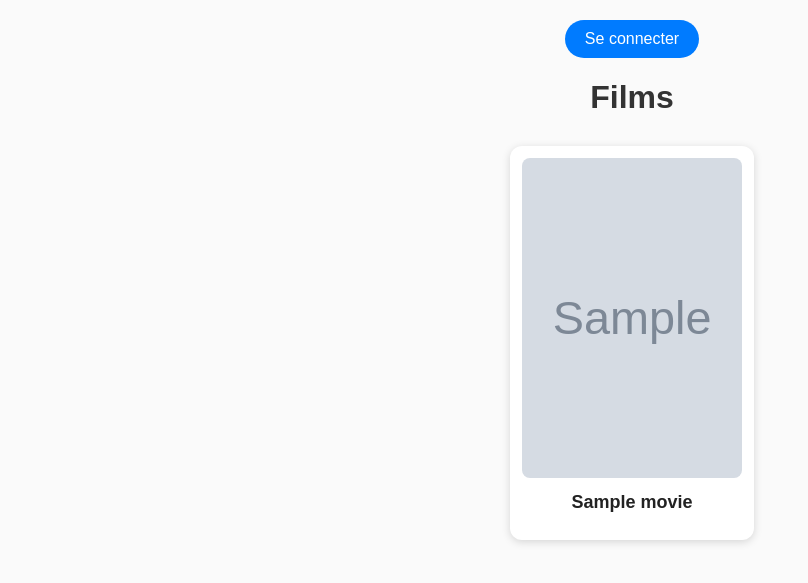
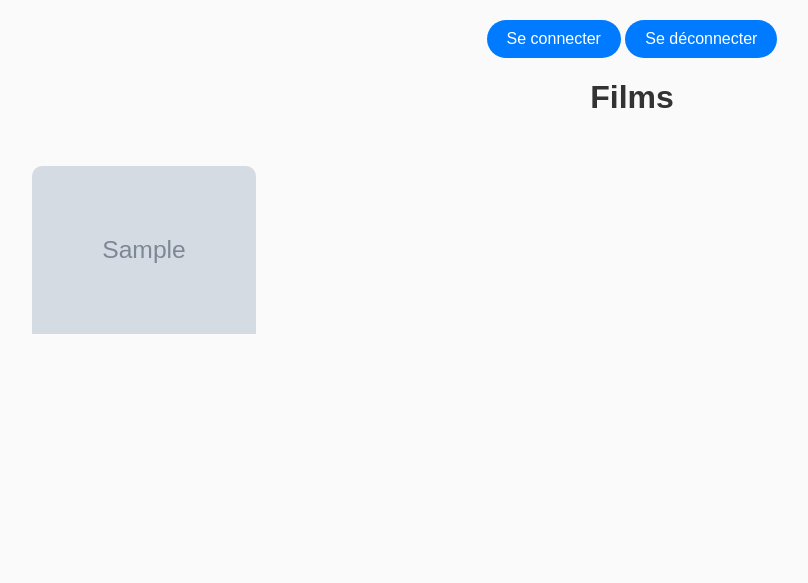
Before and after one commit to beieb/WEBMovie, a Flask app: template templates/main.html in a window 1280 px wide. Shown: the top 583 px of the page, without its empty margins (8-816 px from the left). Run offline with Flask 3, Linux system fonts and the light colour scheme; the template is opened without the code that fills it: most values are stand-ins (such as "Sample title", 1, 10 or a date in 2020); grey boxes marked "Sample" are stand-in pictures.

Commit message:
main+movie_item
création des movie_items qui quand on passe la souris sur une affiche de film donne le titre la note moyenne et la possibilité de noté, utilisé dans le main il est possible de les réutiliser dans d'autre page

```diff
--- a/main.py
+++ b/main.py
@@ -1,9 +1,11 @@
 import os
-from flask import Flask, render_template
+from flask import Flask, redirect, render_template, session, request
 from pymongo import MongoClient
 from tmdbv3api import TMDb, Movie
 from neo4j import GraphDatabase
 import requests
+
+
 
 
 # =============================
@@ -47,7 +49,7 @@ class Neo4jConnection:
 # =============================
 #       CONFIGURATION
 # =============================
-db_uri = os.getenv("NEO4J_URI", "neo4j://127.0.0.1:7687")
+db_uri = os.getenv("NEO4J_URI", "bolt://127.0.0.1:7687")
 db_user = os.getenv("NEO4J_USER", "neo4j")
 db_password = os.getenv("NEO4J_PASSWORD", "neo4j_password")
 
@@ -72,11 +74,12 @@ db = client["movie"]
 @app.route("/main")
 def main():
     best_movies = list(
-        db.movie
+        db.movies_metadata
           .find({"vote_average": {"$gt": 8}})
           .sort("vote_count", -1)
-          .limit(5)
+          .limit(12)
     )
+
 
     for film in best_movies:
         imdb_id = film.get("imdb_id")
@@ -113,6 +116,11 @@ def login():
 
     return render_template("login.html")
 
+@app.route("/logout")
+def logout():
+    session.clear()
+    return redirect("/main")
+
 @app.route("/neo4j/user")
 def neo4j_user():
     cypher = """
@@ -129,7 +137,18 @@ def neo4j_user():
 
     return {"movies": results}
 
+@app.route("/rate_movie", methods=["POST"])
+def rate_movie():
+    movie_id = request.form.get("movie_id")
+    rating = request.form.get("rating")
+    user_id = session.get("user_id")
 
+    db.ratings.insert_one({
+        "user_id": user_id,
+        "movie_id": movie_id,
+        "rating": float(rating)
+    })
+    return {"status": "success"}, 200
 
 # =============================
 #        LAUNCH APP
--- a/static/css/style.css
+++ b/static/css/style.css
@@ -7,7 +7,8 @@ body {
     text-align: center;
 }
 
-.bouton_connection {
+.bouton_connection,
+.bouton_deconnection {
     padding: 10px 20px;
     border: none;
     border-radius: 25px;
@@ -18,7 +19,8 @@ body {
     transition: 0.3s ease;
 }
 
-.bouton_connection:hover {
+.bouton_connection:hover,
+.bouton_deconnection:hover {
     background: #0056d4;
 }
 
@@ -29,40 +31,73 @@ h1 {
     color: #333;
 }
 
-/* ---- CONTAINER DES FILMS ---- */
+/* ===== FILMS GRID ===== */
 .films-container {
-    display: flex;
-    justify-content: center;
-    gap: 25px;
-    flex-wrap: wrap;
-    max-width: 1200px;
-    margin: auto;
+    display: grid;
+    grid-template-columns: repeat(auto-fill, minmax(220px, 1fr));
+    gap: 20px;
+    padding: 20px;
 }
 
-/* ---- CARTE FILM ---- */
-.film-card {
-    width: 220px;
-    background: white;
-    border-radius: 12px;
-    padding: 12px;
-    box-shadow: 0 2px 8px rgba(0, 0, 0, 0.15);
-    transition: transform 0.2s ease, box-shadow 0.2s ease;
+/* ===== FILM CARD ===== */
+.film-item {
+    position: relative;
+    width: 100%;
+    height: 330px;
+    overflow: hidden;
+    border-radius: 10px;
+    cursor: pointer;
 }
 
-.film-card:hover {
-    transform: translateY(-5px);
-    box-shadow: 0 4px 12px rgba(0, 0, 0, 0.25);
-}
-
-.film-card img {
+/* ===== IMAGE ===== */
+.film-image-container {
+    position: relative;
     width: 100%;
-    height: 320px;
-    object-fit: cover;
+    height: 240px;
+    overflow: hidden;
     border-radius: 8px;
 }
 
-.film-card h2 {
-    font-size: 18px;
-    margin-top: 10px;
-    color: #222;
+.film-image img {
+    width: 100%;
+    height: 100%;
+    object-fit: cover;
+    transition: transform 0.4s ease-in-out;
 }
+
+/* Zoom au survol */
+.film-item:hover .film-image img {
+    transform: scale(1.1);
+}
+
+/* ===== OVERLAY ===== */
+.film-overlay {
+    position: absolute;
+    top: 50%;
+    left: 50%;
+    transform: translate(-50%, -50%);
+
+    width: 100%;
+    height: 100%;
+
+    background: rgba(0, 0, 0, 0.75);
+
+    display: flex;
+    flex-direction: column;
+    justify-content: center;
+    align-items: center;
+
+    text-align: center;
+
+    color: white;
+    padding: 20px;
+    border-radius: 10px;
+
+    opacity: 0;
+    transition: opacity 0.4s ease-in-out;
+}
+
+/* Affichage du popup au survol */
+.film-item:hover .film-overlay {
+    opacity: 1;
+}
--- /dev/null
+++ b/templates/components/movie_item.html
@@ -0,0 +1,27 @@
+<div class="film-item">
+
+    <div class="film-image">
+        <img src="{{ film.full_poster_url or '/static/img/no_poster.png' }}"
+             alt="{{ film.title }}">
+    </div>
+
+    <div class="film-overlay">
+        <h3>{{ film.title }}</h3>
+        <p>Note : {{ film.vote_average }}/10</p>
+
+        <form method="POST" action="/rate_movie">
+            <input type="hidden" name="movie_id" value="{{ film.imdb_id }}">
+
+            <label>Votre note :</label>
+            <select name="rating" required>
+                <option value="" disabled selected>Choisir</option>
+                {% for i in range(1, 11) %}
+                    <option value="{{ i }}">{{ i }}</option>
+                {% endfor %}
+            </select>
+
+            <button type="submit">Noter</button>
+        </form>
+    </div>
+
+</div>
--- a/templates/main.html
+++ b/templates/main.html
@@ -9,16 +9,16 @@
 
   <body>
         <div class="header">
+
             <button class="bouton_connection" onclick="location.href = 'http://127.0.0.1:5000/login'">Se connecter</button>
+            <button class="bouton_deconnection" onclick="location.href = 'http://127.0.0.1:5000/logout'">Se déconnecter</button>
             <h1>Films</h1>
         </div>
 
         <div class="films-container">
             {% for movie in best_movies %}
-            <div class="film-card">
-                <img src="{{ movie.full_poster_url }}" alt="{{ movie.title }}">
-                <h2>{{ movie.title }}</h2>
-            </div>
+                {% set film = movie %}
+                {% include 'components/movie_item.html' %}
             {% endfor %}
         </div>
   </body>
```
